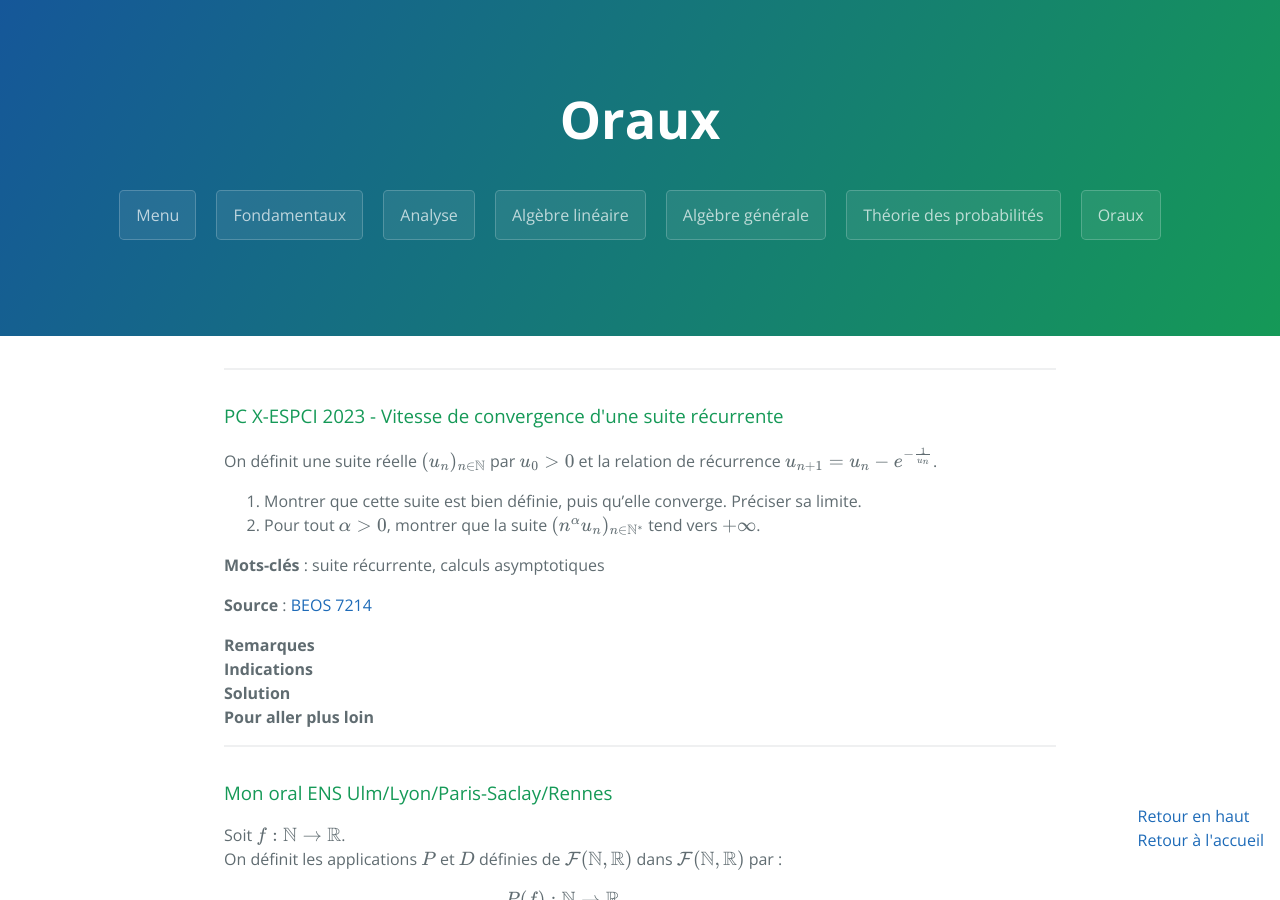
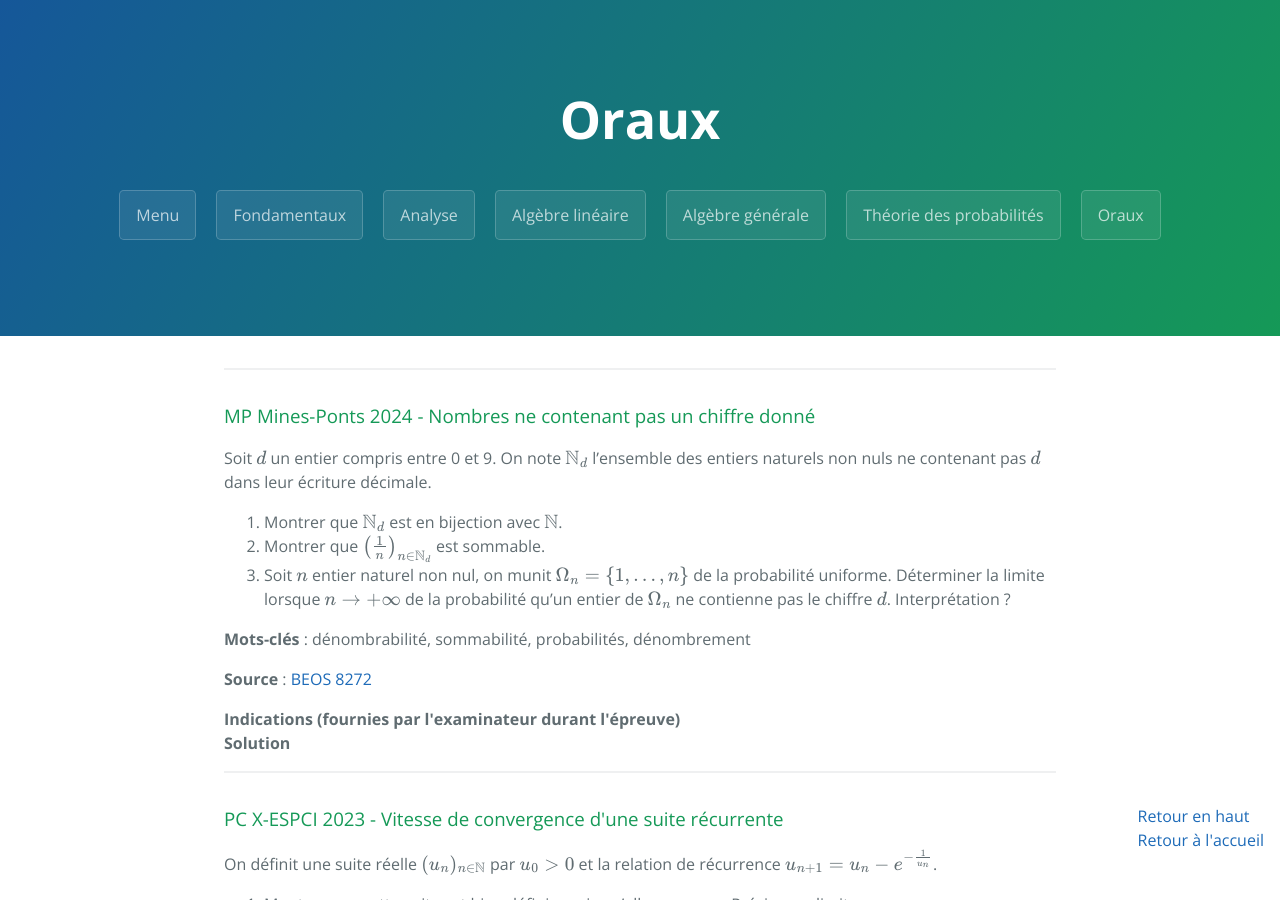
Before and after one commit to WingVee/wingvee.github.io, a Jekyll site: the page built from _pages/oraux.md, in a window 1280 px wide and 900 px high. Built offline with Jekyll 4.4.1, drawn with Linux system fonts in a browser that asks for light colours; formulas are drawn with MathJax 3; the repository's description, which GitHub fills in, is left out.

Commit message:
oraux#beos-8272

```diff
--- a/_pages/oraux.md
+++ b/_pages/oraux.md
@@ -5,6 +5,62 @@ permalink: oraux
 redirect_from:
     - oral
 ---
+
+---
+
+<h3 id="beos-8272">
+  <a href="#beos-8272" class="header">
+  MP Mines-Ponts 2024 - Nombres ne contenant pas un chiffre donné</a>
+</h3>
+
+Soit $d$ un entier compris entre 0 et 9. On note $\mathbb{N}_{d}$ l'ensemble des entiers naturels non nuls ne contenant pas $d$ dans leur écriture décimale.
+
+1. Montrer que $\mathbb{N}_{d}$ est en bijection avec $\mathbb{N}$.
+2. Montrer que $\left(\frac{1}{n}\right)\_{n\in \mathbb{N}_{d}}$ est sommable.
+3. Soit $n$ entier naturel non nul, on munit $\Omega_{n}=\\{1,\dots,n\\}$ de la probabilité uniforme. Déterminer la limite lorsque $n\to +\infty $ de la probabilité qu'un entier de $\Omega_{n}$ ne contienne pas le chiffre $d$. Interprétation ?
+
+**Mots-clés** : dénombrabilité, sommabilité, probabilités, dénombrement
+
+**Source** : <a href="https://beos.prepas.org/sujet.php?id=8272" target="_blank">BEOS 8272</a>
+
+<details>
+  <summary><b>Indications (fournies par l'examinateur durant l'épreuve)</b></summary>
+    <ol>
+      <li>Penser à la dénombrabilité.</li>
+      <li>Trouver une partition bien choisie de $\mathbb{N}_{d}$.</li>
+      <li>Raisonner en termes de cardinalités.</li>
+    </ol>
+</details>
+
+<details>
+  <summary><b>Solution</b></summary>
+    <ol>
+      <li>
+        $\mathbb{N}_{d}$ est clairement une partie infinie de $\mathbb{N}$, donc $\mathbb{N}_{d}$ est dénombrable, i.e. en bijection avec $\mathbb{N}$.
+      </li>
+      <li>
+        Soit $m\in\mathbb{N}^*$ et comptons (grossièrement) le nombre d'entiers de $\mathbb{N}_{d}$ à $m$ chiffres.<br>
+        Pour chaque chiffre, on a au plus 9 choix (car on ne peut pas choisir $d$), donc il y a au plus $9^m$ entiers de $\mathbb{N}_{d}$ à $m$ chiffres.<br>
+        <ol> Remarque : ce n'est pas exactement $9^m$ car un nombre ne peut pas commencer par un 0, mais on peut négliger ce détail puisque $9^m$ est une majoration suffisante pour conclure par la suite. Le nombre exact est $9^m$ pour $\mathbb{N}_{0}$ et $8\times 9^{m-1}$ pour les $\mathbb{N}_{d}$ avec $d\neq 0$.</ol>
+        D'après le théorème de sommation par paquets pour des réels positifs, on a :
+        $$\begin{align*}
+        \sum_{n\in\mathbb{N}_{d}}\frac{1}{n}&=\sum_{m=1}^{+\infty}\left(\sum_{\substack{n\in\mathbb{N}_{d}\\10^{m-1}\leq n<10^m}}\frac{1}{n}\right)\leq\sum_{m=1}^{+\infty}\left(\sum_{\substack{n\in\mathbb{N}_{d}\\10^{m-1}\leq n<10^m}}\frac{1}{10^{m-1}}\right)\\
+        &\leq\sum_{m=1}^{+\infty}\left(\frac{9^m}{10^{m-1}}\right)=10\sum_{m=1}^{+\infty}\left(\frac{9}{10}\right)^m=10\frac{9/10}{1-9/10}=90\\
+        &<+\infty.
+        \end{align*}$$
+        Donc la famille $\displaystyle \left(\frac{1}{n}\right)_{n\in \mathbb{N}_{d}}$ est sommable.
+      </li>
+      <li>
+        Soit $n\in\mathbb{N}^*$ et $m$ le nombre de chiffres de $n$ (remarque : $m=\lfloor\log_{10}(n)\rfloor+1$).<br>
+        Notons $A_k$ l'ensemble des entiers de $\mathbb{N}_{d}$ à $k$ chiffres, i.e. $A_k=\mathbb{N}_{d}\cap\{10^{k-1},\dots,10^k-1\}$.<br>
+        Ainsi, on a
+        $$\displaystyle \Omega_n = \mathbb{N}_{d}\cap \{1,\dots,n\}\subseteq \mathbb{N}_{d}\cap\{1,\dots,10^{m}-1\}=\mathbb{N}_{d}\cap\bigsqcup_{k=1}^{m}\{10^{k-1},\dots,10^k-1\}=\bigsqcup_{k=1}^{m}A_k.$$
+        Donc $\displaystyle \operatorname{Card}(\Omega_n)\leq\sum_{k=1}^{m}\operatorname{Card}(A_k)\leq\sum_{k=1}^{m}9^k=9\frac{9^m-1}{9-1}\leq 9^{m+1}$.<br>
+        Ainsi, $\displaystyle 0\leq \mathbb{P}(\Omega_n) = \frac{\operatorname{Card}(\Omega_n)}{n}\leq\frac{9^{m+1}}{n}\leq\frac{9^{m+1}}{10^{m-1}}=90\left(\frac{9}{10}\right)^m\xrightarrow[n\to +\infty]{}0$ (car $m\to+\infty$ lorsque $n\to +\infty$).<br><br>
+        L'interprétation est que la "probabilité" qu'un entier naturel non nul ne contienne pas le chiffre $d$ est nul.
+      </li>
+    </ol>
+</details>
 
 ---
 
```
Also changed, not shown: _pages/historique.md (+4 -0 lines).
